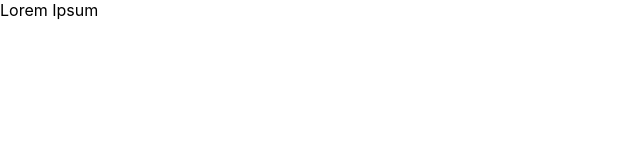
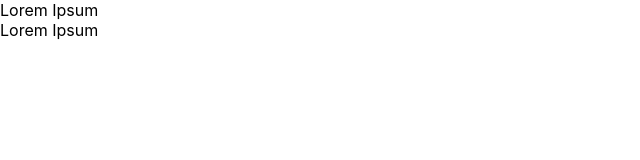
Before and after one commit to IgoVeyner/portfolio, a React (Create React App) app: page / in a window 1280 px wide. Shown: the top 160 px of the page, without its empty margins (0-640 px from the left). Built offline with nearby package versions, Linux system fonts and the light colour scheme.

Commit message:
Add MainContent component

```diff
--- a/src/components/Home.js
+++ b/src/components/Home.js
@@ -1,8 +1,12 @@
+import MainContent from './MainContent'
 import Sidebar from './Sidebar'
 
 const Home = () => {
   return (
-    <Sidebar />
+    <>
+      <Sidebar />
+      <MainContent />
+    </>
   )
 }
 
--- /dev/null
+++ b/src/components/MainContent.js
@@ -0,0 +1,9 @@
+const MainContent = () => {
+  return (
+    <div>
+      Lorem Ipsum
+    </div>
+  )
+}
+
+export default MainContent
```
